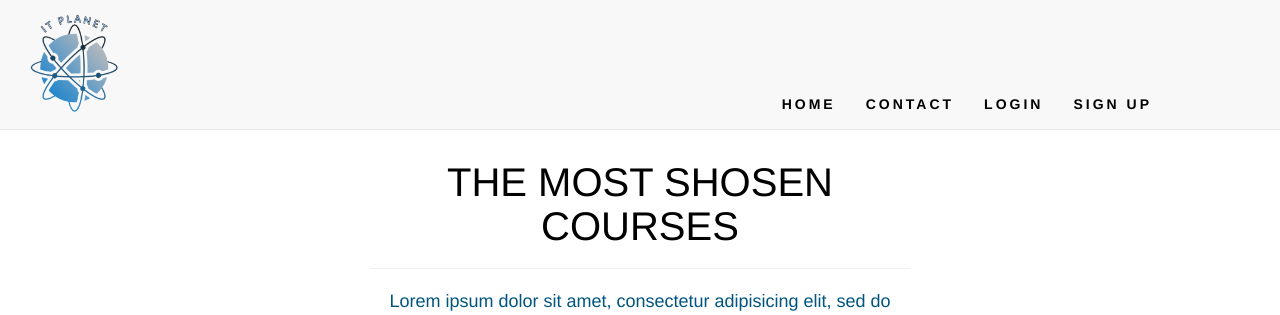
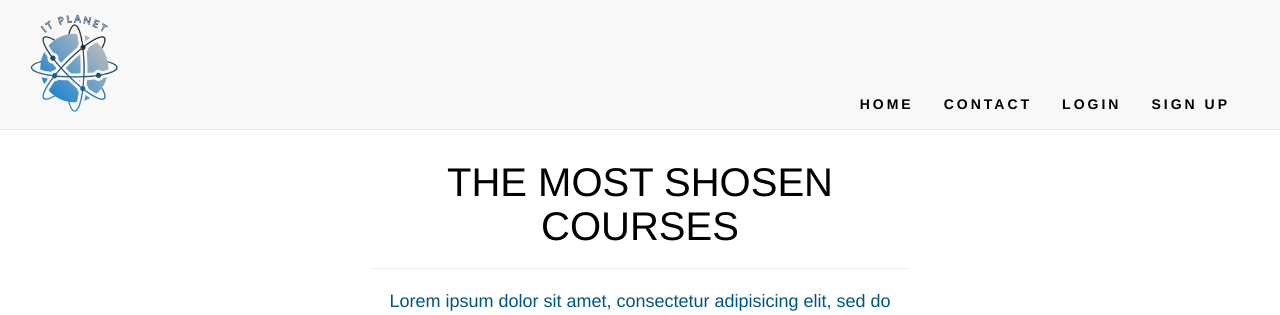
Before and after one commit to RoaaIMashina/IT-Planet, a PHP site: page / in a window 1280 px wide. Shown: the top 315 px of the page. Run offline with PHP 8.4, Linux system fonts and the light colour scheme; some web fonts are replaced.

Commit message:
Update style.css

```diff
--- a/css/style.css
+++ b/css/style.css
@@ -153,7 +153,7 @@ p {
 }
 
 .nav.navbar-nav {
-	    padding: 79px 128px 0px 0px;
+	    padding: 79px 50px 0px 0px;
 }
 
 .navbar-fixed-top ul.nav li a, .logout {
```
